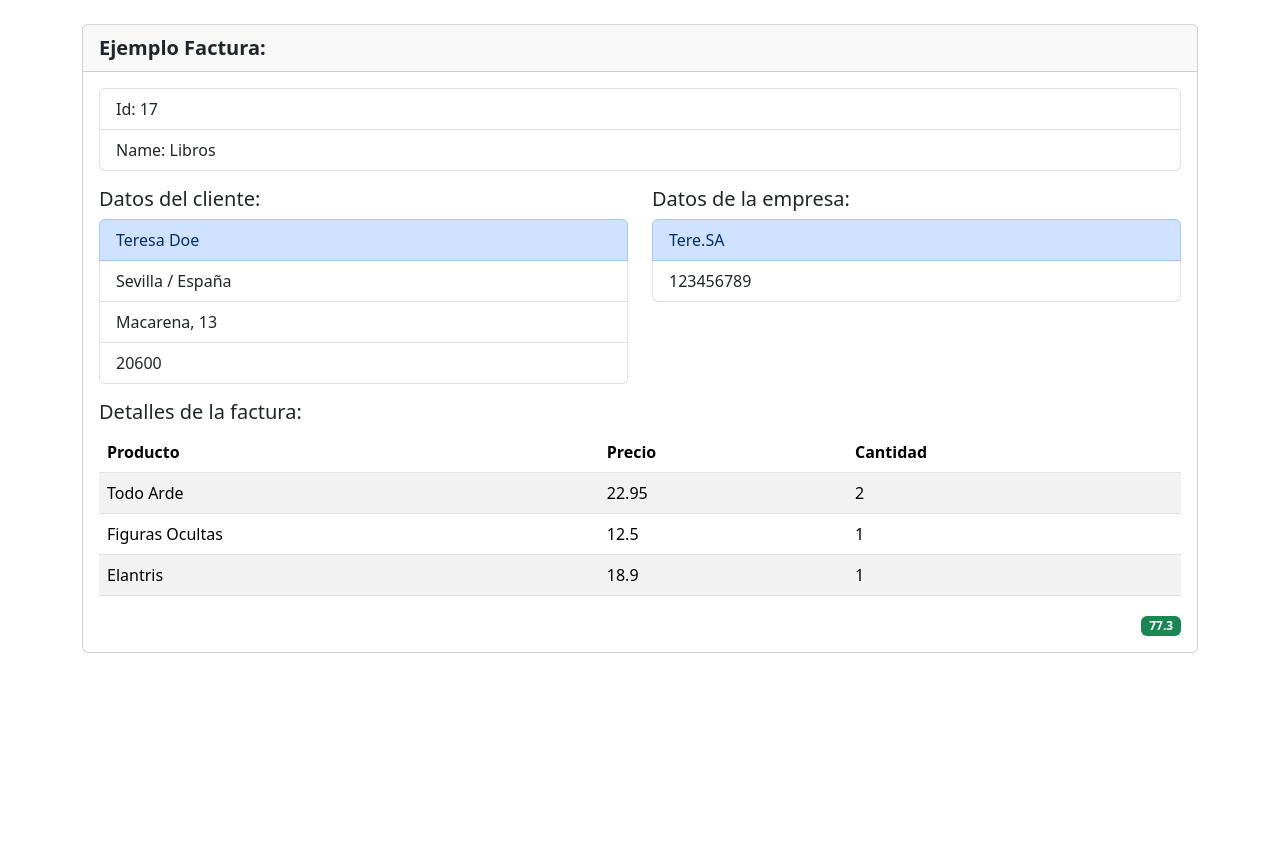
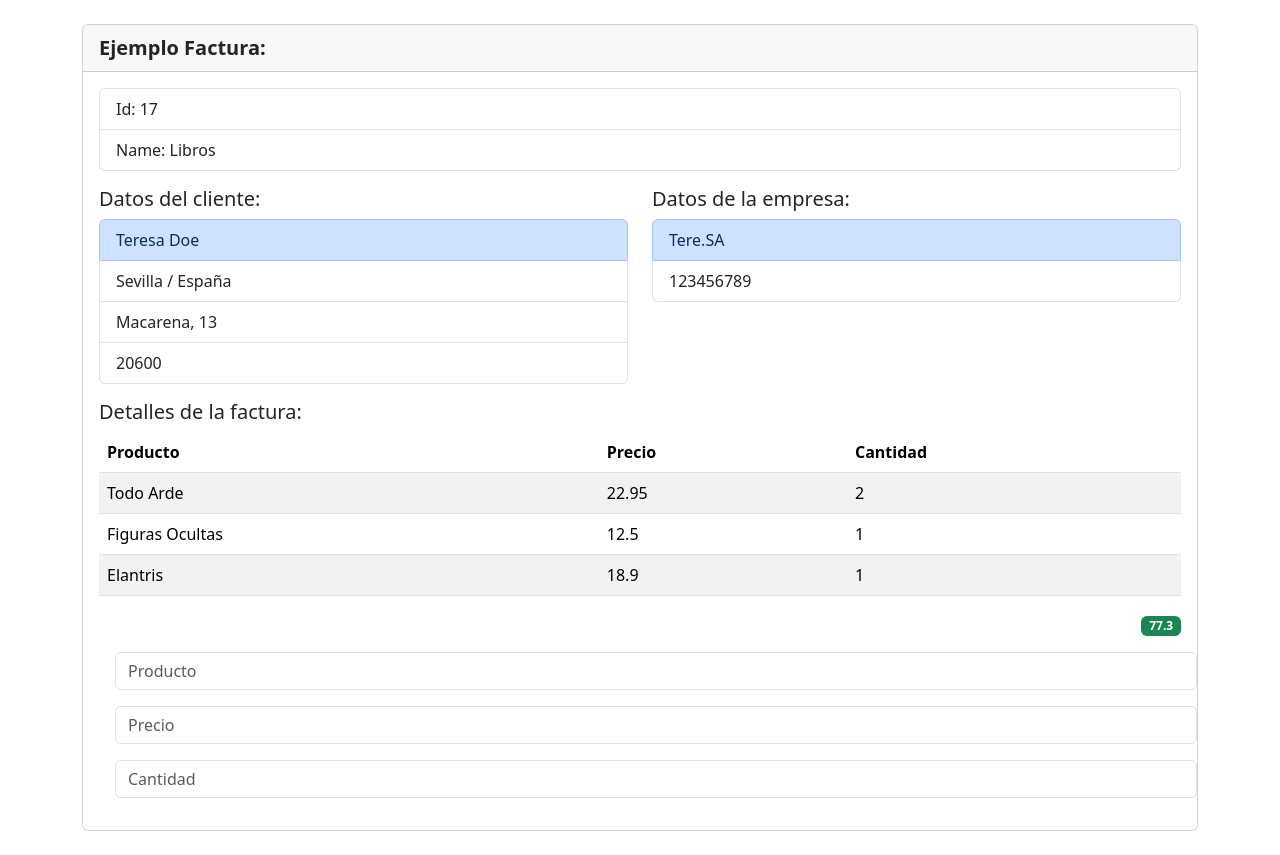
Before and after one commit to APoves/DAW-aprendizaje, a React (Vite) app in the folder Invoice system (React)/: page / in a window 1280 px wide. Before the commit the page ends 800 px from the top, so only its background shows below. Built offline with nearby package versions, Linux system fonts and the light colour scheme.

Commit message:
update form

```diff
--- a/Invoice system (React)/src/InvoiceApp.jsx
+++ b/Invoice system (React)/src/InvoiceApp.jsx
@@ -37,6 +37,30 @@ export const InvoiceApp = () => {
                         <ListItemsDetails title = "Detalles de la factura:" items = { items }/>
                         <TotalInvoice total = { total } />
 
+                        <form>
+                            <input
+                                type="text"
+                                name="product"
+                                placeholder="Producto"
+                                className="form-control m-3" onChange = { event => {
+                                    console.log(event.target.value)
+                                } } />
+                            <input
+                            type="number"
+                            name="price"
+                            placeholder="Precio"
+                            className="form-control m-3"  onChange = { event => {
+                                    console.log(event.target.value)
+                                } } />
+                            <input
+                            type="number"
+                            name="quantity"
+                            placeholder="Cantidad"
+                            className="form-control m-3"  onChange = { event => {
+                                    console.log(event.target.value)
+                                } } />
+                        </form>
+
                     </div>
                 </div>
             </div>
```
